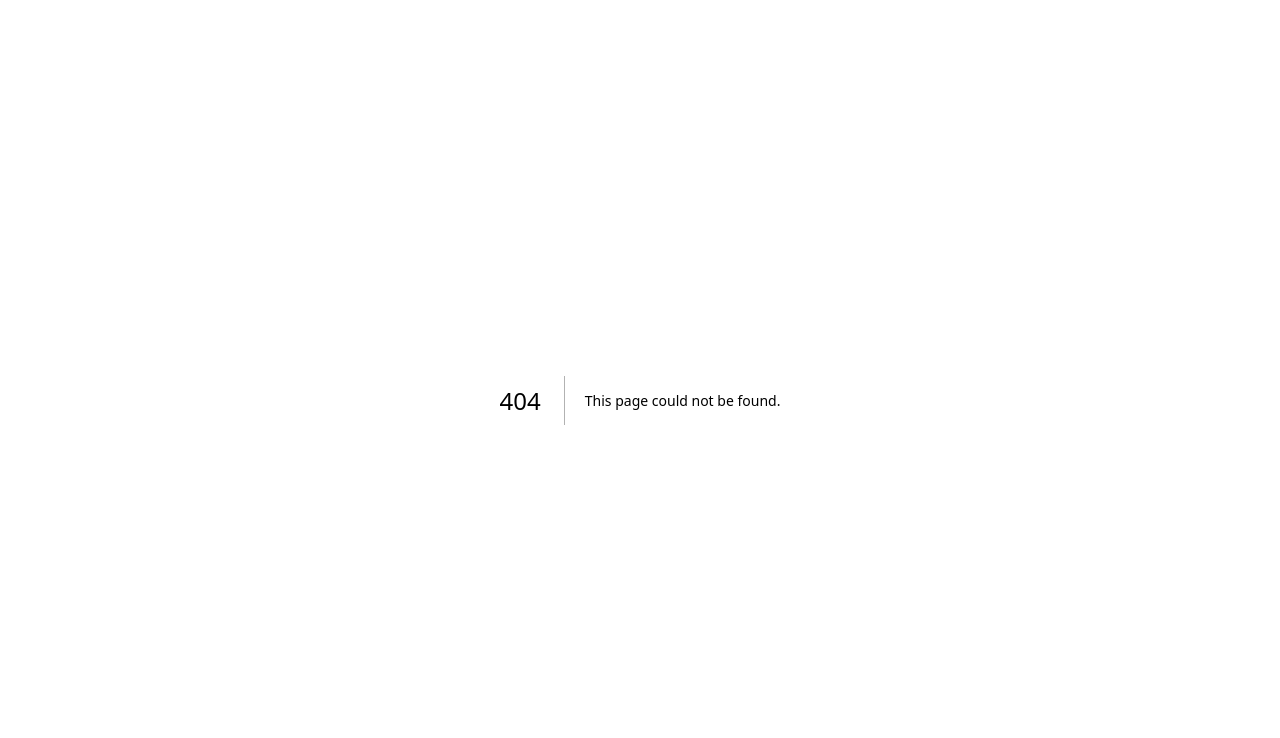
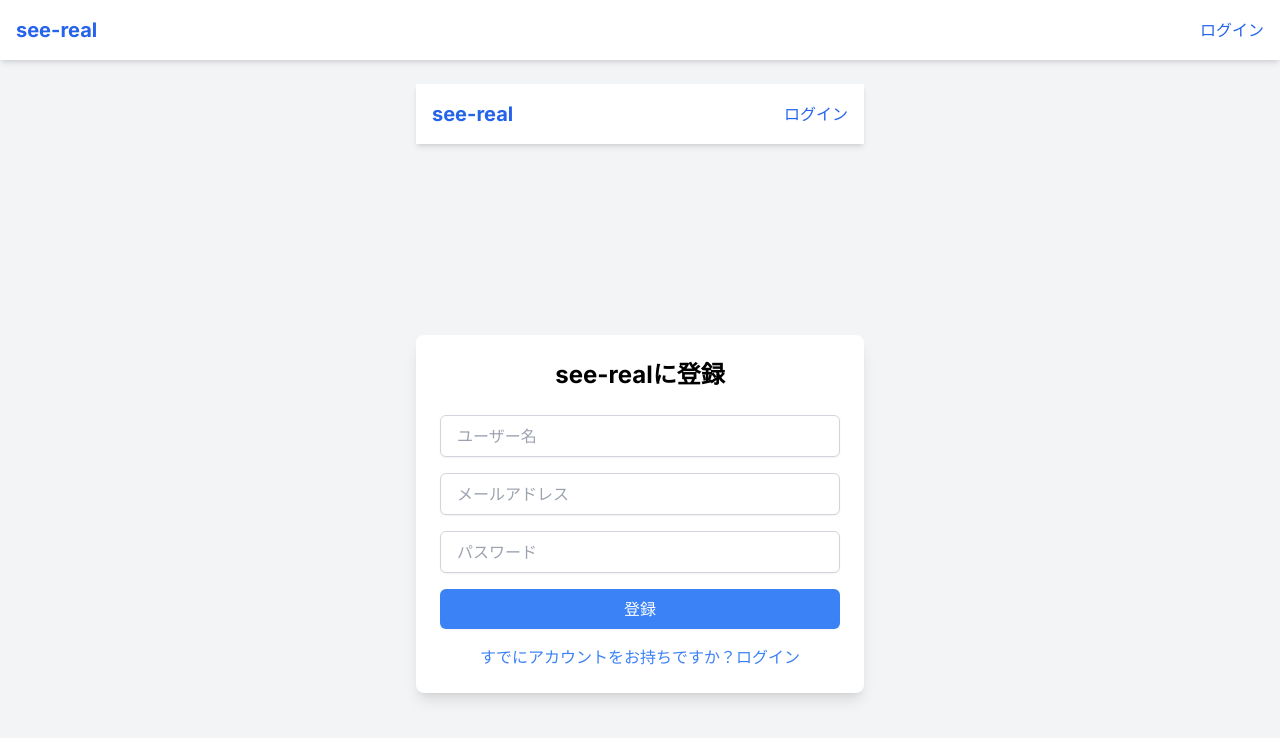
Before and after one commit to dreadnoughtB3/RSS_Hackathon_2024, a Next.js app in the folder see-real/: page /signup in a window 1280 px wide. Before the commit this address had no page. Shown: the top 738 px of the page. Built offline with nearby package versions, Linux system fonts and the light colour scheme.

Commit message:
ログイン、登録画面

```diff
--- a/see-real/next.config.mjs
+++ b/see-real/next.config.mjs
@@ -1,4 +1,9 @@
 /** @type {import('next').NextConfig} */
-const nextConfig = {};
+const nextConfig = {
+    reactStrictMode: true,
+    experimental: {
+      appDir: true,
+    },
+  };
 
-export default nextConfig;
+  export default nextConfig;
--- /dev/null
+++ b/see-real/src/app/signin/layout.tsx
@@ -0,0 +1,24 @@
+import React from 'react';
+import Link from 'next/link';
+
+const SignInLayout: React.FC<{ children: React.ReactNode }> = ({ children }) => {
+  return (
+    <section className="min-h-screen bg-gray-100 flex flex-col">
+      <nav className="bg-white p-4 shadow-md flex justify-between items-center">
+        <div className="container mx-auto flex justify-between items-center">
+          <Link href="/" legacyBehavior>
+            <a className="text-xl font-bold text-blue-600">see-real</a>
+          </Link>
+          <Link href="/signup" legacyBehavior>
+            <a className="text-blue-600">新規登録</a>
+          </Link>
+        </div>
+      </nav>
+      <div className="container mx-auto py-6 flex-grow flex items-center justify-center">
+        {children}
+      </div>
+    </section>
+  );
+};
+
+export default SignInLayout;
--- /dev/null
+++ b/see-real/src/app/signin/page.tsx
@@ -0,0 +1,33 @@
+import React from 'react';
+import SignInLayout from './layout';
+import Link from 'next/link';
+
+const SignInPage: React.FC = () => {
+  return (
+    <SignInLayout>
+      <div className="bg-white p-6 rounded-lg shadow-lg w-full max-w-md">
+        <h1 className="text-2xl font-bold text-center mb-6">see-realにログイン</h1>
+        <div className="space-y-4">
+          <input
+            type="text"
+            placeholder="電話番号、メールアドレスまたはユーザー名"
+            className="w-full py-2 px-4 border border-gray-300 rounded-md shadow-sm focus:outline-none focus:ring-2 focus:ring-blue-500 focus:border-transparent"
+          />
+          <input
+            type="password"
+            placeholder="パスワード"
+            className="w-full py-2 px-4 border border-gray-300 rounded-md shadow-sm focus:outline-none focus:ring-2 focus:ring-blue-500 focus:border-transparent"
+          />
+          <Link href="#" legacyBehavior>
+            <a className="block text-center text-blue-500 hover:underline">パスワードを忘れた場合はこちら</a>
+          </Link>
+          <button className="w-full py-2 px-4 bg-blue-500 text-white rounded-md shadow-sm hover:bg-blue-600">
+            ログイン
+          </button>
+        </div>
+      </div>
+    </SignInLayout>
+  );
+};
+
+export default SignInPage;
--- /dev/null
+++ b/see-real/src/app/signup/layout.tsx
@@ -0,0 +1,24 @@
+import React from 'react';
+import Link from 'next/link';
+
+const SignUpLayout: React.FC<{ children: React.ReactNode }> = ({ children }) => {
+  return (
+    <section className="min-h-screen bg-gray-100 flex flex-col">
+      <nav className="bg-white p-4 shadow-md flex justify-between items-center">
+        <div className="container mx-auto flex justify-between items-center">
+          <Link href="/" legacyBehavior>
+            <a className="text-xl font-bold text-blue-600">see-real</a>
+          </Link>
+          <Link href="/signin" legacyBehavior>
+            <a className="text-blue-600">ログイン</a>
+          </Link>
+        </div>
+      </nav>
+      <div className="container mx-auto py-6 flex-grow flex items-center justify-center">
+        {children}
+      </div>
+    </section>
+  );
+};
+
+export default SignUpLayout;
--- /dev/null
+++ b/see-real/src/app/signup/page.tsx
@@ -0,0 +1,38 @@
+import React from 'react';
+import SignUpLayout from './layout';
+import Link from 'next/link';
+
+const SignUpPage: React.FC = () => {
+  return (
+    <SignUpLayout>
+      <div className="bg-white p-6 rounded-lg shadow-lg w-full max-w-md">
+        <h1 className="text-2xl font-bold text-center mb-6">see-realに登録</h1>
+        <div className="space-y-4">
+          <input
+            type="text"
+            placeholder="ユーザー名"
+            className="w-full py-2 px-4 border border-gray-300 rounded-md shadow-sm focus:outline-none focus:ring-2 focus:ring-blue-500 focus:border-transparent"
+          />
+          <input
+            type="email"
+            placeholder="メールアドレス"
+            className="w-full py-2 px-4 border border-gray-300 rounded-md shadow-sm focus:outline-none focus:ring-2 focus:ring-blue-500 focus:border-transparent"
+          />
+          <input
+            type="password"
+            placeholder="パスワード"
+            className="w-full py-2 px-4 border border-gray-300 rounded-md shadow-sm focus:outline-none focus:ring-2 focus:ring-blue-500 focus:border-transparent"
+          />
+          <button className="w-full py-2 px-4 bg-blue-500 text-white rounded-md shadow-sm hover:bg-blue-600">
+            登録
+          </button>
+          <Link href="/signin" legacyBehavior>
+            <a className="block text-center text-blue-500 hover:underline">すでにアカウントをお持ちですか？ログイン</a>
+          </Link>
+        </div>
+      </div>
+    </SignUpLayout>
+  );
+};
+
+export default SignUpPage;
--- a/see-real/src/pages/signin/layout.tsx
+++ /dev/null
@@ -1,14 +0,0 @@
-export default function SignInLayout({
-  children,
-}: {
-  children: React.ReactNode
-}) {
-  return (
-    <section>
-      {}
-      <nav></nav>
-
-      {children}
-    </section>
-  )
-}
--- a/see-real/src/pages/signin/page.tsx
+++ /dev/null
@@ -1,3 +0,0 @@
-export default function Page() {
-  return <div>test</div>;
-}
--- a/see-real/src/pages/signup/layout.tsx
+++ /dev/null
@@ -1,14 +0,0 @@
-export default function SignUpLayout({
-  children, // will be a page or nested layout
-}: {
-  children: React.ReactNode
-}) {
-  return (
-    <section>
-      {}
-      <nav></nav>
-
-      {children}
-    </section>
-  )
-}
--- a/see-real/src/pages/signup/page.tsx
+++ /dev/null
@@ -1,3 +0,0 @@
-export default function Page() {
-  return <div>test</div>;
-}
```
